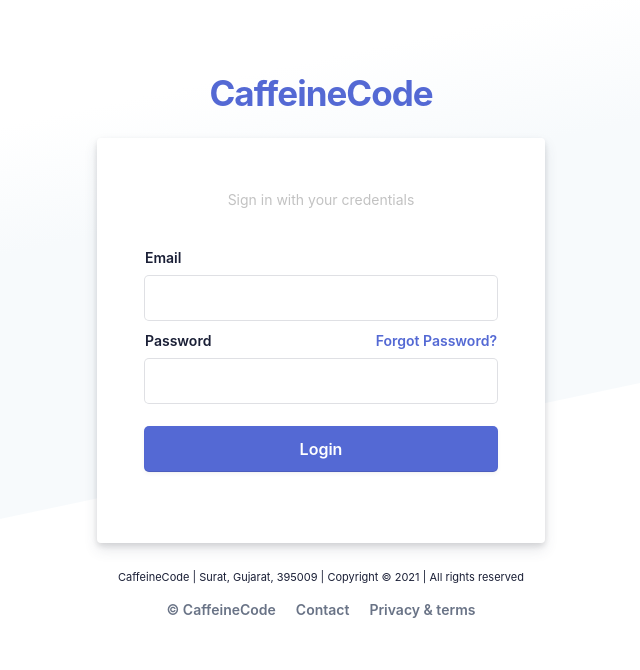
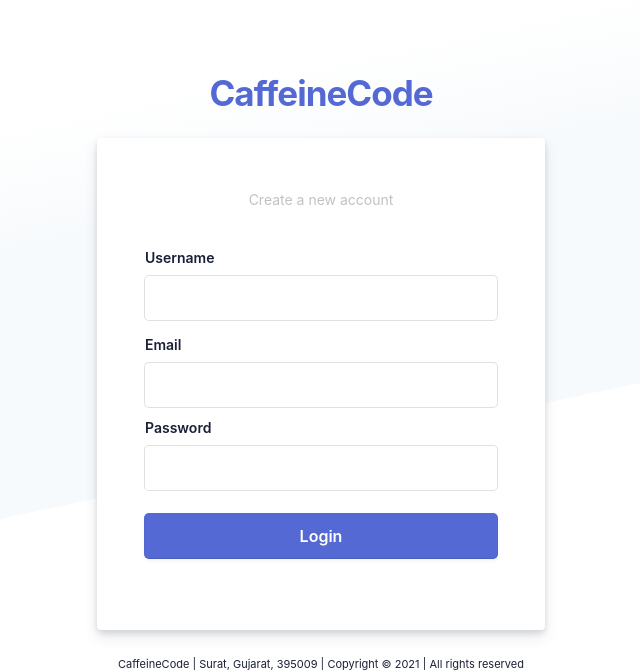
Before and after one commit to Developer-R-7/CaffeineCode, a Django app: page /test/ in a window 1280 px wide. Shown: the top 670 px of the page, without its empty margins (319-959 px from the left). Run offline with Django 3.2, Linux system fonts and the light colour scheme; data comes from the database, SQL or seed files in the repository; both versions use the stored data as it was after the commit; data that the repository does not hold is empty; parts of the project's set-up code (start-up, migrations or seed data) failed here and were passed over.

Commit message:
signup created

```diff
--- a/IndexHome/views.py
+++ b/IndexHome/views.py
@@ -82,12 +82,12 @@ def verify(request,mail_hash):
             if str(USER_OTP_IN) == str(temp):
                 # CORRECT OTP
                 try:
-                    get_verified = Profile.objects.get(user_email=request.session['email'])
+                    get_verified = Profile.objects.get(user_email=decrypt_email)
                     get_verified.is_verfied = True
                     get_verified.save()
                     GEN_KEY()
                     settings.MAX_OTP_REQUEST = 0
-                    return render(request,'IndexHome/check-session.html',{'id':request.session['account_id']})
+                    return redirect("/blog/")
                 except:
                     return render(request,"IndexHome/error.html",{'error':"Verification failed user not verified.Try verifiying again"})
             else:
@@ -116,41 +116,7 @@ def check_session(request):
 def index(request):
 
     if request.method == "POST":
-        data_name = request.POST.get('username','default')
-        data_email = request.POST.get('email','default')
-        data_pass = request.POST.get('password','default')
-        is_sign_up = request.POST.get('sign_up_verified','off')
-        sign_in_email = request.POST.get('sign_in_email','default')
-        sign_in_password = request.POST.get('sign_in_password','default')
-        request.session["email"] = data_email
-        if is_sign_up == 'on':
-            try:
-                if User.objects.filter(email = data_email).first():
-                    request.session["error_text"] = 'You Already Have account'
-                    request.session["client_side_error_signup"] = True
-                    return render(request,'IndexHome/index.html')
-                else:
-                    if User.objects.filter(username = data_name).first():
-                        request.session["error_text"] = 'Username Taken!'
-                        request.session["client_side_error_signup"] = True
-                        return render(request,'IndexHome/index.html')
-                    else:
-                        try:
-                            user_obj = User.objects.create(username = data_name ,email = data_email)
-                            user_obj.set_password(data_pass)
-                            user_obj.save()
-                            id_generated = generate_id()
-                            if check_acc_id(id_generated):
-                                dat = EnCrypt(data_email)
-                                profile_obj = Profile.objects.create(user = user_obj,account_id=id_generated,user_email = data_email)
-                                profile_obj.save()
-                                return redirect('/verify/{}'.format(dat))
-                            else:
-                                return HttpResponse("SERVER ERROR RETRY AGAIN")#chcek for same account id
-                        except:
-                            return render(request,'IndexHome/error.html',{'error':"Failed To create Account ,Please contact support"})
-            except:
-                return render(request,'IndexHome/error.html',{'error':"Oops! Somethings went wrong ,Please contact support."})
+        pass
     else:
         return render(request,'IndexHome/index.html')
 
@@ -159,9 +125,9 @@ def logout(request):
     return HttpResponse("<h1>Logout Successfully!!</h1>")
 
 def test(request):
-    #u = User.objects.get(username = 'rushi_footballer')
-    #u.delete()
-    return render(request,"IndexHome/login.html")
+    u = User.objects.get(username = 'rushi_footballer')
+    u.delete()
+    return render(request,"IndexHome/signup.html")
 
 def check_acc_id(id):
     query = list(Profile.objects.filter(account_id = id).values_list('account_id', flat=True))
@@ -234,4 +200,35 @@ def signin(request):
             return render(request,'IndexHome/login.html')
 
 def signup(request):
-    return render(request,'IndexHome/signup.html')
+    if request.method == "POST":
+        try:
+            data_email = request.POST.get("email")
+            data_name = request.POST.get("username")
+            data_pass = request.POST.get("password")
+        except:
+            return render(request,"IndexHome/error.html",{"error":"By Pass blocked!"})
+        try:
+            if User.objects.filter(email = data_email).first():
+                return render(request,'IndexHome/signup.html',{"error":"You Already Have account"})
+            else:
+                if User.objects.filter(username = data_name).first():
+                    return render(request,'IndexHome/signup.html')
+                else:
+                    try:
+                        user_obj = User.objects.create(username = data_name ,email = data_email)
+                        user_obj.set_password(data_pass)
+                        user_obj.save()
+                        id_generated = generate_id()
+                        if check_acc_id(id_generated):
+                            dat = EnCrypt(data_email)
+                            profile_obj = Profile.objects.create(user = user_obj,account_id=id_generated,user_email = data_email)
+                            profile_obj.save()
+                            return redirect('/verify/{}'.format(dat))
+                        else:
+                            return HttpResponse("SERVER ERROR RETRY AGAIN")#chcek for same account id
+                    except:
+                        return render(request,'IndexHome/error.html',{'error':"Failed To create Account ,Please contact support"})
+        except:
+            return render(request,'IndexHome/error.html',{'error':"Oops! Somethings went wrong ,Please contact support."})
+    else:
+        return render(request,'IndexHome/signup.html')
--- a/templates/IndexHome/base_ver.html
+++ b/templates/IndexHome/base_ver.html
@@ -4,7 +4,7 @@
       <meta charset="utf-8">
       <title>{% block title %}{% endblock title %}</title>
       {% load static %}
-      <script src="https://code.jquery.com/jquery-3.6.0.min.js" integrity="sha256-/xUj+3OJU5yExlq6GSYGSHk7tPXikynS7ogEvDej/m4=" crossorigin="anonymous"></script>
+      <script src="{% static 'IndexHome/assets/js/core/jquery.min.js' %}"></script>
       <link rel="stylesheet" type="text/css" href="{% static 'IndexHome/assets/css/verify_css.css' %}">
    </head>
    <body>
--- a/templates/IndexHome/signup.html
+++ b/templates/IndexHome/signup.html
@@ -21,30 +21,27 @@
             <div class="formbg-inner padding-horizontal--48">
               <center><span class="padding-bottom--15" style="color: #c2c2c2;font-size:14px;">Create a new account</span></center>
               <br>
-              <form id="stripe-login" method="POST" action="{% url 'IndexHome:signin' %}">
+              <form role="form" method="POST" action="{% url 'IndexHome:signup' %}" id="stripe-login">
                 {% csrf_token %}
 
                 <div class="field padding-bottom--24">
                     <div class="grid--50-50">
                         <label for="password">Username</label>
                     </div>
-                    <input id="username"  name="username" required spellcheck="false" style="margin-bottom:4px;" type="text" autocomplete="off">
+                    <input id="username"  name="username" required spellcheck="false" style="margin-bottom:4px;" type="text" autocomplete="off" pattern="^(?=[a-zA-Z0-9._]{8,20}$)(?!.*[_.]{2})[^_.].*[^_.]$" title="Your username must consist of alphanumeric characters underscore(_),and period(.) underscore and period can't be first or last charcter and next to each other.">
                     <div id="error" style="color: red;font-size:15px;margin-bottom:12px;"></div>
                   <div class="grid--50-50">
                     <label for="password">Email</label>
                   </div>
-                  <input  name="email" required spellcheck="false" style="margin-bottom:12px;" type="email" autocomplete="off">
+                  <input  name="email"  spellcheck="false" style="margin-bottom:12px;" type="email" autocomplete="off" required>
 
 
                   <div class="grid--50-50">
                     <label for="password">Password</label>
-                    <div class="reset-pass">
-                        <a href="">Forgot Password?</a>
-                    </div>
                   </div>
                   <input  name="password" required spellcheck="false" type="password" autocomplete="off">
                   {% if error %}
-                    <div style="color: red;font-size:15px;margin-top:4px;">{{error}}</div>
+                    <div style="color: red;font-size:15px;margin-top:14px;">{{error}}</div>
                   {% endif %}
                 </div>
 
@@ -75,14 +72,12 @@
                         // on success
                         success: function (response) {
                             if (response.is_taken == true) {
-                                $('#username').removeClass('is-valid').addClass('is-invalid');
                                 $('#error').html("Username already taken!")
                                 $('.enableOnInput').prop('disabled', true);
                             }
                             else {
-                                $('#username').removeClass('is-invalid').addClass('is-valid');
                                 $('.enableOnInput').prop('disabled', false);
-                                $('#usernameError').remove();
+                                $('#error').html("");
 
                             }
 
```
Also changed, not shown: db.sqlite3.
